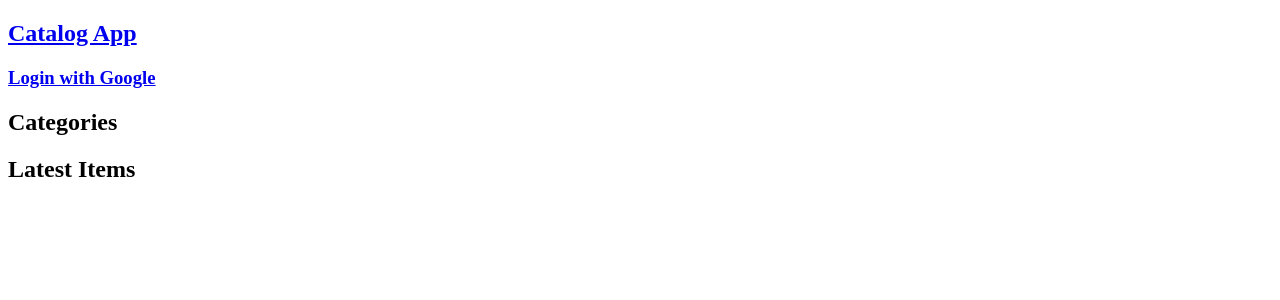
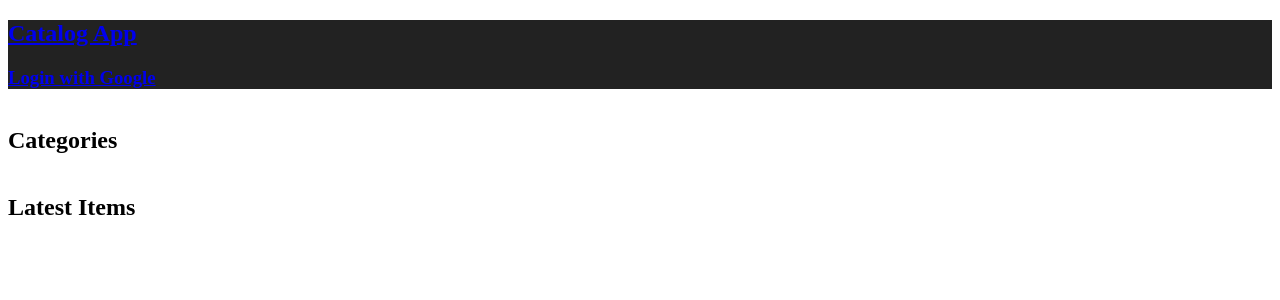
Before and after one commit to first-thangs-first/fs-catalog, a Flask app: page / in a window 1280 px wide. Shown: the top 300 px of the page. Run offline with Flask 2, Linux system fonts and the light colour scheme; data that the repository does not hold is empty; some libraries are stand-ins or nearby versions.

Commit message:
started styling

```diff
--- /dev/null
+++ b/static/styles.css
@@ -0,0 +1,9 @@
+nav {
+    width: 100%;
+    background-color: #222;
+    color: #fff;
+}
+
+main {
+    display: grid;
+}
--- a/templates/layout.html
+++ b/templates/layout.html
@@ -6,6 +6,7 @@
     <meta http-equiv="X-UA-Compatible" content="ie=edge">
     <script src="//ajax.googleapis.com/ajax/libs/jquery/1.8.2/jquery.min.js"></script>
     <script src="//apis.google.com/js/platform.js?onload=start"></script>
+    <link rel="stylesheet" href="/static/styles.css">
     <title>Catalog</title>
 </head>
 <body>
@@ -34,11 +35,5 @@
     <main>
         {% block body %}{% endblock %}
     </main>
-    <script>
-        // gets called when google login return
-        function signInCallback(data) {
-            console.log(data);
-        }
-    </script>
 </body>
 </html>
```
